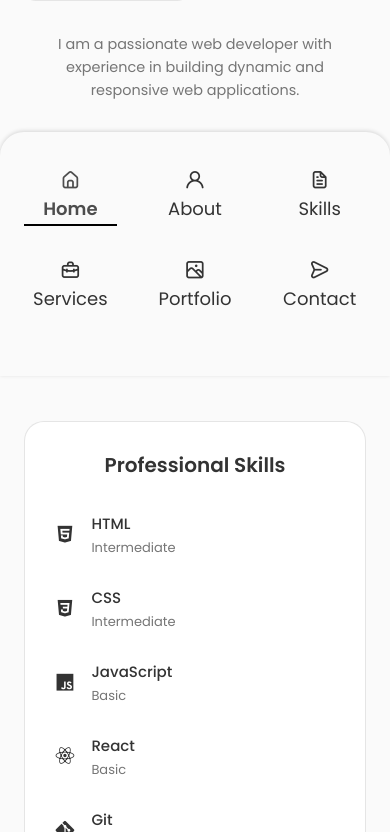
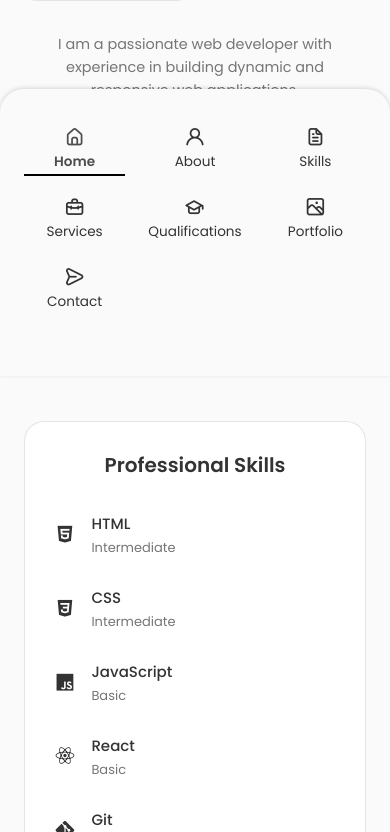
Before and after one commit to mohammedraees07/portfolio, a React (Create React App) app: page / in a window 390 px wide. Shown: the part 1312-2144 px from the top of the page. Built offline with nearby package versions, Linux system fonts and the light colour scheme.

Commit message:
Few Updates

```diff
--- a/src/App.js
+++ b/src/App.js
@@ -11,10 +11,12 @@ import Footer from "./components/footer/Footer";
 import ScrollUp from "./components/ScrollUp/ScrollUp";
 import Work from "./components/work/Work";
 
+
 function App() {
   return (
     <>
       <Header />
+
 
       <main className="main">
         <Home />
--- a/src/components/footer/Footer.jsx
+++ b/src/components/footer/Footer.jsx
@@ -9,14 +9,38 @@ const Footer = () => {
 
         <ul className="footer__list">
           <li>
+            <a href="#home" className="footer__link">
+              Home
+            </a>
+          </li>
+          <li>
             <a href="#about" className="footer__link">
               About
             </a>
           </li>
-
+          <li>
+            <a href="#skills" className="footer__link">
+              Skills
+            </a>
+          </li>
+          <li>
+            <a href="#qualifications" className="footer__link">
+              Qualifications
+            </a>
+          </li>
+          <li>
+            <a href="#services" className="footer__link">
+              Services
+            </a>
+          </li>
           <li>
             <a href="#portfolio" className="footer__link">
-              Projects
+              Portfolio
+            </a>
+          </li>
+          <li>
+            <a href="#contact" className="footer__link">
+              Contact
             </a>
           </li>
         </ul>
--- a/src/components/footer/footer.css
+++ b/src/components/footer/footer.css
@@ -79,8 +79,11 @@
   }
 
   .footer__list {
-    flex-direction: column;
-    row-gap: 1rem;
+    flex-direction: row;  /* ✅ always horizontal */
+    flex-wrap: wrap;      /* ✅ wrap to next line if too many */
+    column-gap: 1rem;
+    row-gap: 0.5rem;      /* ✅ spacing when wrapped */
+    justify-content: center;
   }
 
   .footer__social-link {
--- a/src/components/header/Header.jsx
+++ b/src/components/header/Header.jsx
@@ -47,6 +47,7 @@ const Header = () => {
               { id: "#about", icon: "uil-user", label: "About" },
               { id: "#skills", icon: "uil-file-alt", label: "Skills" },
               { id: "#services", icon: "uil-briefcase-alt", label: "Services" },
+              { id: "#qualifications", icon: "uil-graduation-cap", label: "Qualifications" },
               { id: "#portfolio", icon: "uil-scenery", label: "Portfolio" },
               { id: "#contact", icon: "uil-message", label: "Contact" },
             ].map((item) => (
--- a/src/components/header/header.css
+++ b/src/components/header/header.css
@@ -95,9 +95,9 @@
   }
 } /* ============ MOBILE NAV ============ */
 @media screen and (max-width: 768px) {
-  .header {
-    top: initial;
-    bottom: 0; /* nav bar sticks to bottom */
+   .header {
+    top: auto;
+    bottom: 0;           /* stick to bottom */
   }
   .nav {
     height: var(--header-height);
@@ -150,6 +150,18 @@
     transform: none;
     color: var(--title-color-dark);
   }
+  /* Adjust for longer nav items like 'Qualifications' */
+.nav__link {
+  font-size: 0.85rem; /* slightly smaller */
+  text-align: center;
+}
+
+/* Allow flexible wrapping */
+.nav__list {
+  grid-template-columns: repeat(auto-fit, minmax(80px, 1fr));
+  gap: 1.2rem;
+}
+
 } /* Fix toggle icon on very small screens */
 @media screen and (max-width: 550px) {
   .nav__toggle {
@@ -158,6 +170,7 @@
   .nav__logo {
     font-size: 1.3rem; /* shrink logo slightly */
   }
+
 } /* For extra small devices */
 @media screen and (max-width: 350px) {
   .nav__menu {
--- a/src/components/qualifications/Qualifications.jsx
+++ b/src/components/qualifications/Qualifications.jsx
@@ -7,7 +7,7 @@ const Qualification = () => {
   const toggleTab = (index) => setToggleState(index);
 
   return (
-    <section className="qualification section">
+    <section className="qualification section" id= "qualifications">
       <h2 className="section__title">Qualification</h2>
       <span className="section__subtitle">My personal journey</span>
 
```
